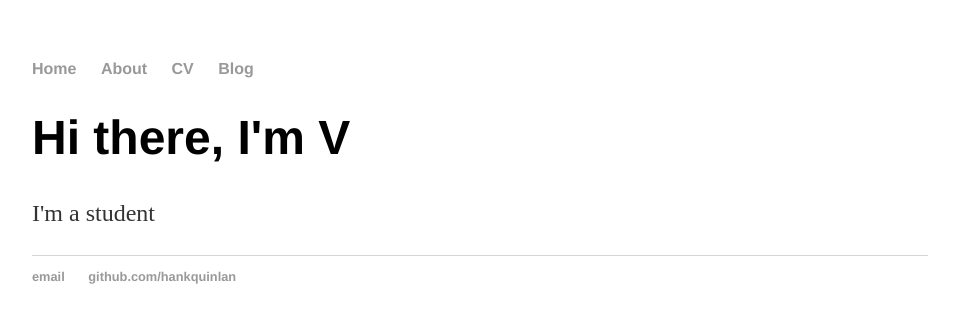
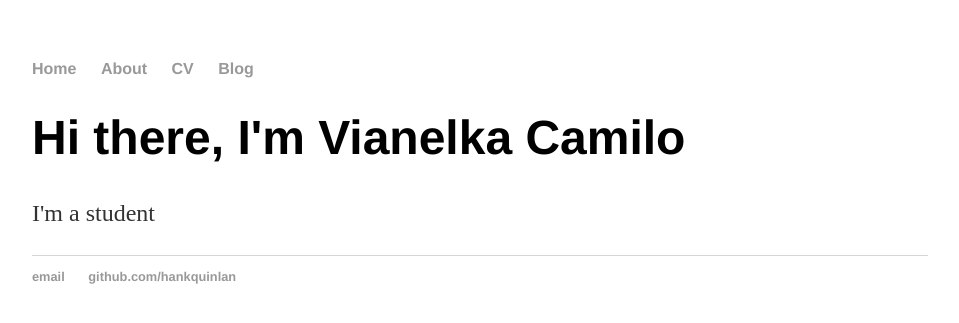
Before and after one commit to vianelkac0557/vianelkac0557.github.io, a Jekyll site: the page built from index.html, in a window 1280 px wide. Shown: the top 323 px of the page, without its empty margins (160-1119 px from the left). Built offline with Jekyll 4.4.1, drawn with Linux system fonts in a browser that asks for light colours.

Commit message:
Update index.html

```diff
--- a/index.html
+++ b/index.html
@@ -3,6 +3,6 @@ layout: default
 title: Hank Quinlan, Horrible Cop
 ---
 <div class="blurb">
-	<h1>Hi there, I'm V</h1>
+	<h1>Hi there, I'm Vianelka Camilo</h1>
 	<p>I'm a student</p>
 </div><!-- /.blurb -->
```
